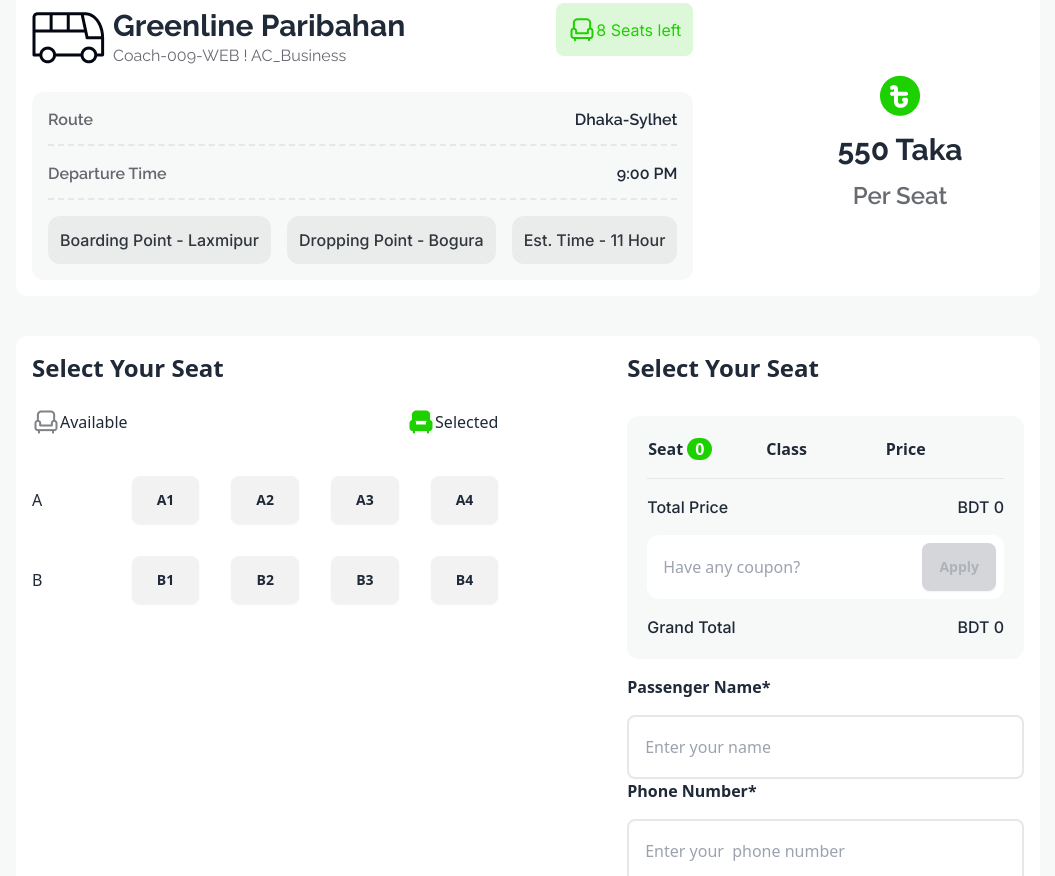
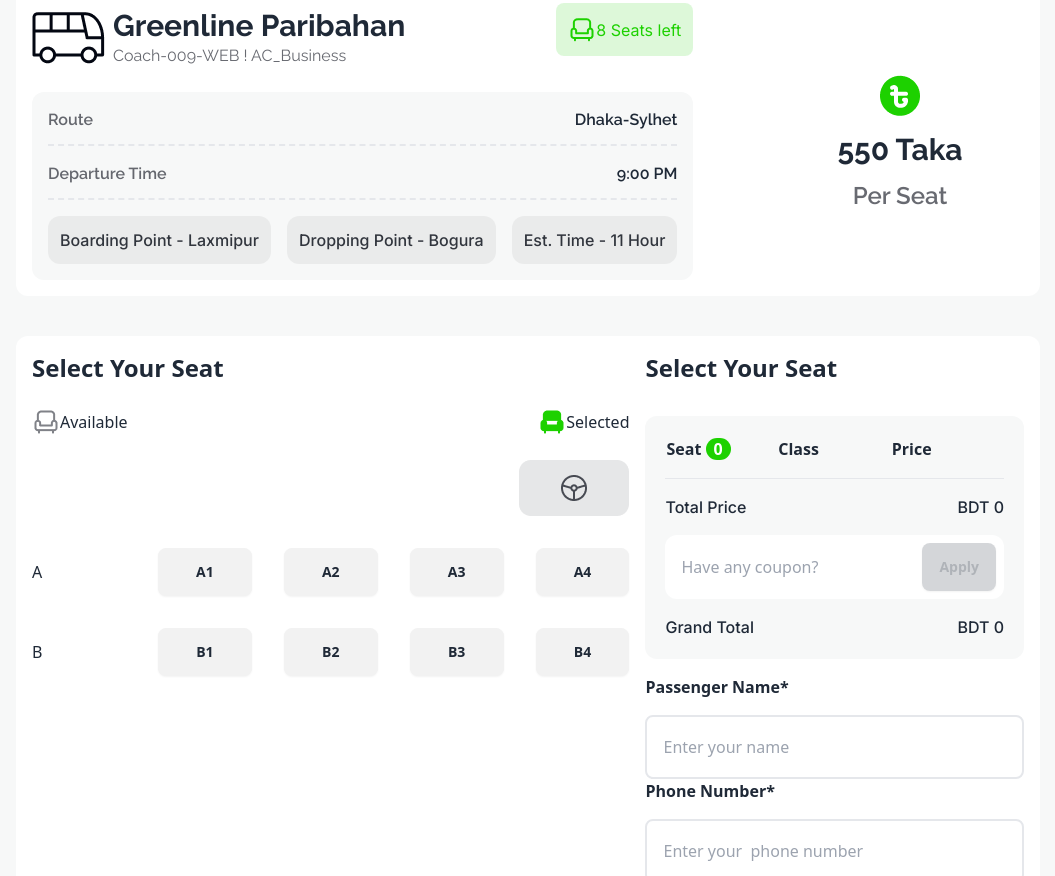
Before and after one commit to Siam125889/B9A5-smart-ticketing, a plain HTML site: page index.html in a window 1280 px wide. Shown: the part 1329-2205 px from the top of the page, without its empty margins (112-1167 px from the left). Drawn offline with nearby package versions, Linux system fonts and the light colour scheme.

Commit message:
final edit done

```diff
--- a/index.html
+++ b/index.html
@@ -22,6 +22,9 @@
       }
       .font-inter {
         font-family: "Inter", sans-serif;
+      }
+      html {
+        scroll-behavior: smooth;
       }
     </style>
   </head>
@@ -60,10 +63,12 @@
             app. The integrated <br />
             testing features allow for a streamlined .
           </p>
-          <div href="#ticketing" class="text-center">
-            <button class="btn w-32 border-none bg-[#1DD100]">
-              Buy Tickets
-            </button>
+          <div class="text-center">
+            <a href="#ticketing"
+              ><button class="btn w-32 border-none bg-[#1DD100]">
+                Buy Tickets
+              </button></a
+            >
           </div>
         </div>
       </div>
@@ -211,17 +216,24 @@
               </div>
             </div>
             <div>
+              <div class="mt-6 relative h-12">
+                <img
+                  class="absolute right-0"
+                  src="images/Group 56.png"
+                  alt=""
+                />
+              </div>
               <div class="grid grid-cols-5 gap-8 items-center mt-10">
                 <p>A</p>
-                <button id="A1" class="btn seat px-6">A1</button>
-                <button id="A2" class="btn seat px-6">A2</button>
-                <button id="A3" class="btn seat px-6">A3</button>
-                <button id="A4" class="btn seat px-6">A4</button>
+                <button class="btn seat px-10">A1</button>
+                <button class="btn seat px-10">A2</button>
+                <button class="btn seat px-10">A3</button>
+                <button class="btn seat px-10">A4</button>
                 <p>B</p>
-                <button id="B1" class="btn seat px-6">B1</button>
-                <button id="B2" class="btn seat px-6">B2</button>
-                <button id="B3" class="btn seat px-6">B3</button>
-                <button id="B4" class="btn seat px-6">B4</button>
+                <button class="btn seat px-10">B1</button>
+                <button class="btn seat px-10">B2</button>
+                <button class="btn seat px-10">B3</button>
+                <button class="btn seat px-10">B4</button>
               </div>
             </div>
           </div>
--- a/script.js
+++ b/script.js
@@ -5,14 +5,10 @@ const price = 550;
 
 for (const seat of seats) {
   seat.addEventListener("click", function (e) {
-    // seats left
-    seatsLeft--;
-    document.getElementById("seat-number").innerText = seatsLeft;
-
-    // enable apply coupon
-
     // seat count
     count++;
+
+    // coupon activate
     if (count == 4) {
       document.getElementById("coupon-apply").removeAttribute("disabled");
     }
@@ -20,6 +16,10 @@ for (const seat of seats) {
       alert("You can only book 4 seats");
       return;
     }
+    // seats left
+    seatsLeft--;
+    document.getElementById("seat-number").innerText = seatsLeft;
+
     const seatCount = document.getElementById("seat-count");
     seatCount.innerText = count;
     const seatText = e.target;
@@ -32,7 +32,6 @@ for (const seat of seats) {
     const td1 = document.createElement("td");
     td1.innerText = seatName;
     const td2 = document.createElement("td");
-
     td2.innerText = "Economy";
     const td3 = document.createElement("td");
     td3.innerText = price;
```
Also changed, not shown: images/Group 56.png (added).
